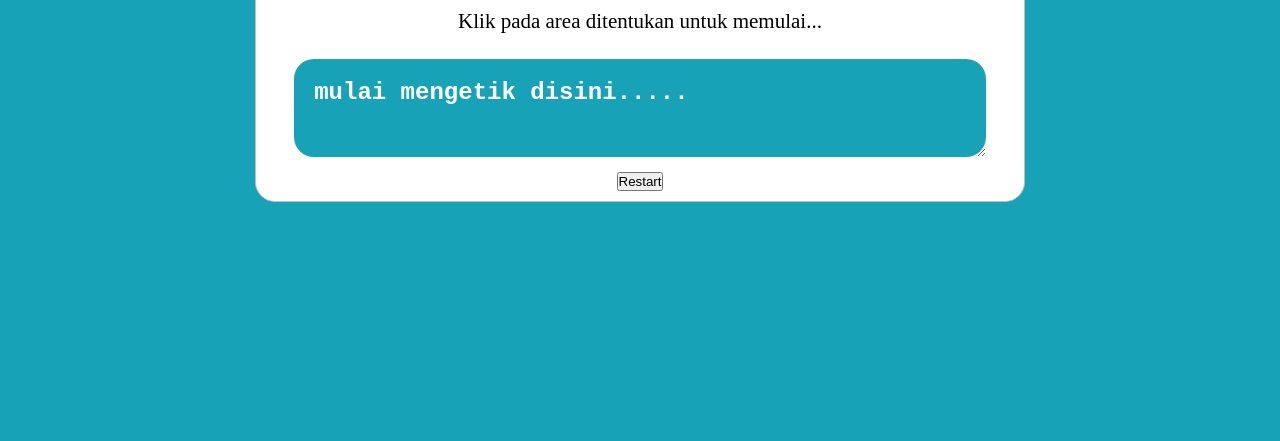
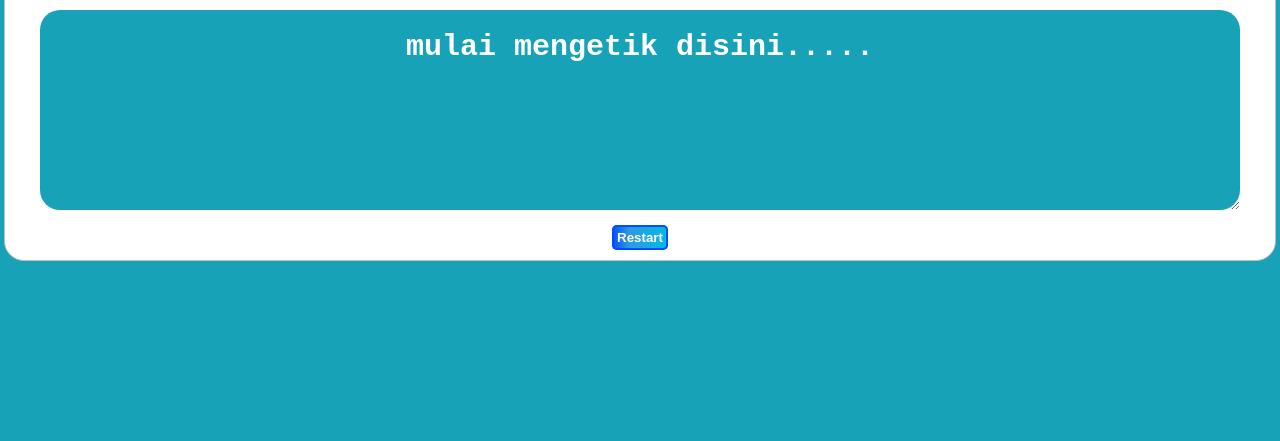
Before and after one commit to linimasakini/Typingtest, a plain HTML site: page LV 1/index.html in a window 1280 px wide. Shown: the part 359-800 px from the top of the page. Drawn offline with Linux system fonts and the light colour scheme.

Commit message:
Update style.css

```diff
--- a/LV 1/style/style.css
+++ b/LV 1/style/style.css
@@ -18,7 +18,7 @@ body {
   display: flex;
   flex-direction: column;
   align-items: center;
-  width: 770px;
+  width: 1280px;
 }
 
 .heading {
@@ -40,11 +40,10 @@ body {
 .wpm {
   background-color: rgb(255, 196, 0);
   height: 90px;
-  width: 100px;
   margin: 5px 15px 5px 15px;
   box-sizing: border-box;
   padding: 12px;
-  border-radius: 25%;
+  border-radius:15px;
   text-align: center;
   box-shadow: black 2px 2px 2px;
   align-items: center;
@@ -81,7 +80,7 @@ body {
 .quote {
   overflow: hidden;
   margin: 10px 5px 10px 5px;
-  text-align: justify;
+  text-align: center;
   font-size: 21px;
 }
 
@@ -91,24 +90,27 @@ body {
 
 .content {
   display: flex;
-  margin-bottom: 20px;
-  width: 700px;
+  margin: 50px 0 50px 0;
+  width: 1200px;
+  min-height: 250px;
 }
 
 .quote,
 p {
-  font-size: 21px;
+  font-size: 30px;
+  font-weight: 600;
 }
 
 .input_area {
   background-color: #17a2b8;
-  height: 98px;
-  width: 95%;
-  font-size: 1.5rem;
+  height: 200px;
+  width: 1200px;
+  font-size: 30px;
   font-weight: 600;
   margin: 15px;
   padding: 20px;
   border: 0px;
+  text-align: center;
   border-radius: 20px;
   color: #fff;
 }
@@ -118,12 +120,12 @@ p {
 }
 
 .incorrect_char {
-  color: red;
-  text-decoration: underline;
+  color: white;
+  background: red;
 }
 
 .correct_char {
-  color: darkgreen;
+  color: #fff;
 }
 
 .restart_btn {
@@ -134,3 +136,17 @@ p {
   border: 0px;
   box-shadow: black 5px 8px 5px;
 }
+
+button {
+  border:  none;
+  text-align: center;
+  cursor: pointer;
+  display: inline-block;
+  color: white;
+  font-weight: 900;
+  padding: 5px;
+  border-radius: 5px;
+  background-color: rgb(0, 78, 255);
+  background: linear-gradient(90deg, rgba(0,78,255,1) 0%, rgba(47,153,226,1) 31%, rgba(1,188,226,1) 100%);
+  box-shadow: inset rgb(0, 78, 255) 0 0px 0px 2px;
+}
```
